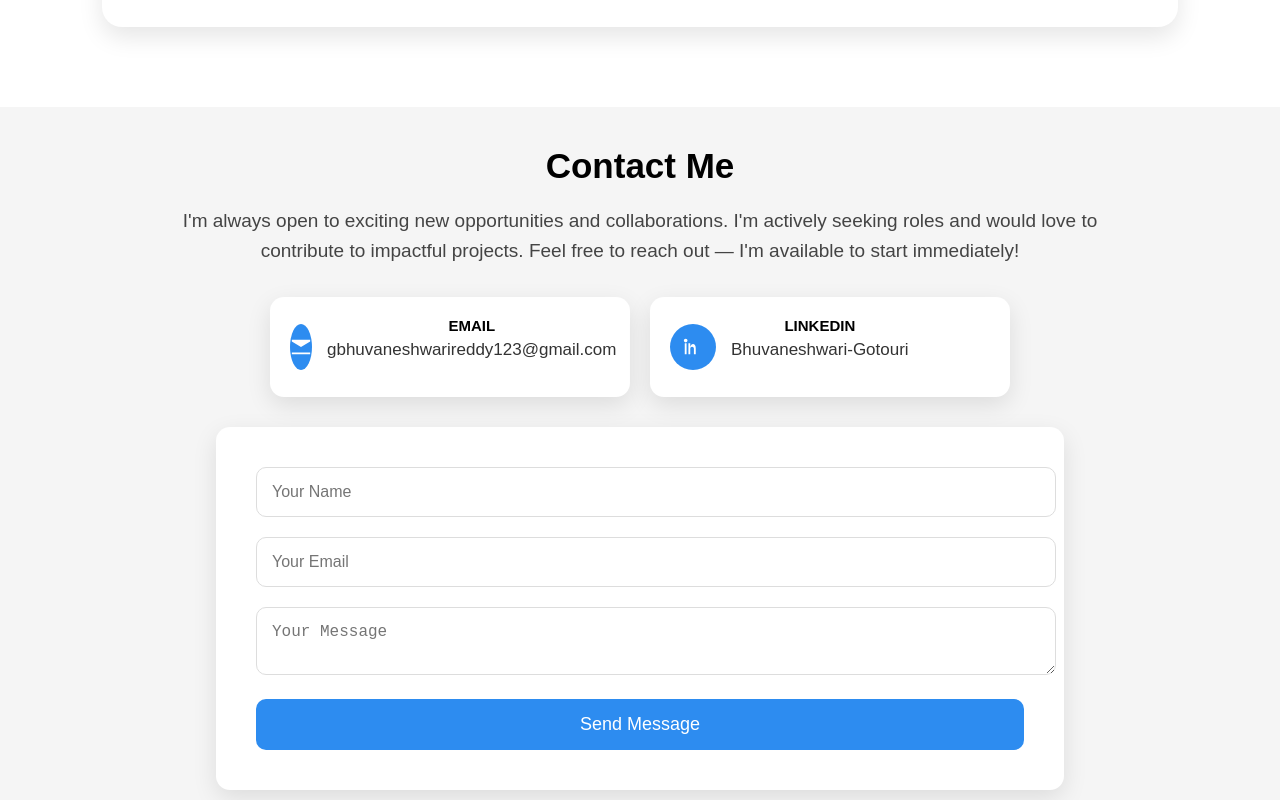
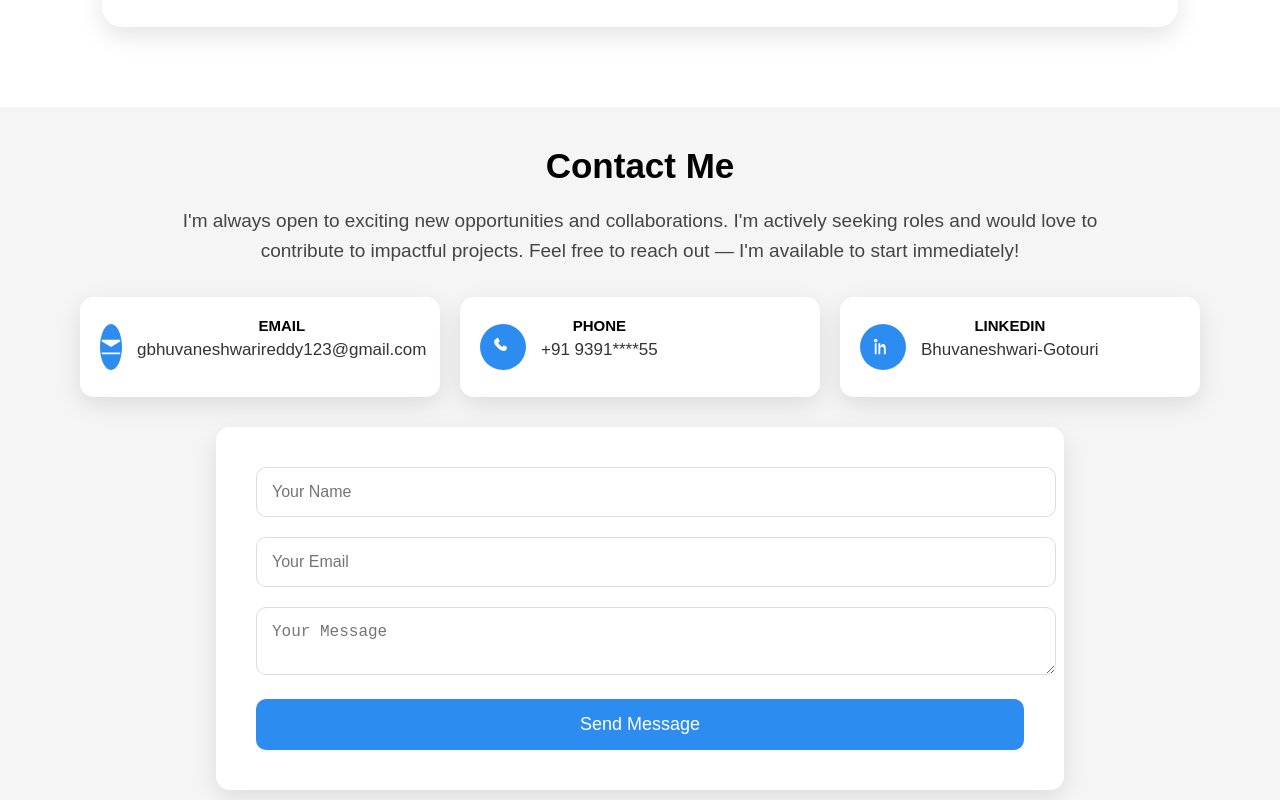
Before and after one commit to bhuvaneshwari292002/portfolio, a React (Vite) app: page / in a window 1280 px wide. Shown: the part 4741-5541 px from the top of the page. Built offline with nearby package versions, Linux system fonts and the light colour scheme.

Commit message:
Update Contact.jsx

```diff
--- a/src/components/Contact.jsx
+++ b/src/components/Contact.jsx
@@ -88,7 +88,7 @@ const handleSubmit = async (e) => {
         </a>
 
         {/* PHONE */}
-        {/*<a href="tel:+91 9391286255" className="card hover-blue">
+        <a href="tel:+91" className="card hover-blue">
           <div className="icon">
             <svg width="22" height="22" viewBox="0 0 24 24">
               <path d="M6.6 2l2 4-2 1c1 2 3 4 5 5l1-2 4 2-1 3c-1 2-5 2-9-2S1 7 3 4l3-2z" />
@@ -98,7 +98,7 @@ const handleSubmit = async (e) => {
             <h3>PHONE</h3>
             <p>+91 9391****55</p>
           </div>
-        </a>*/}
+        </a>
 
         {/* LINKEDIN */}
         <a
```
